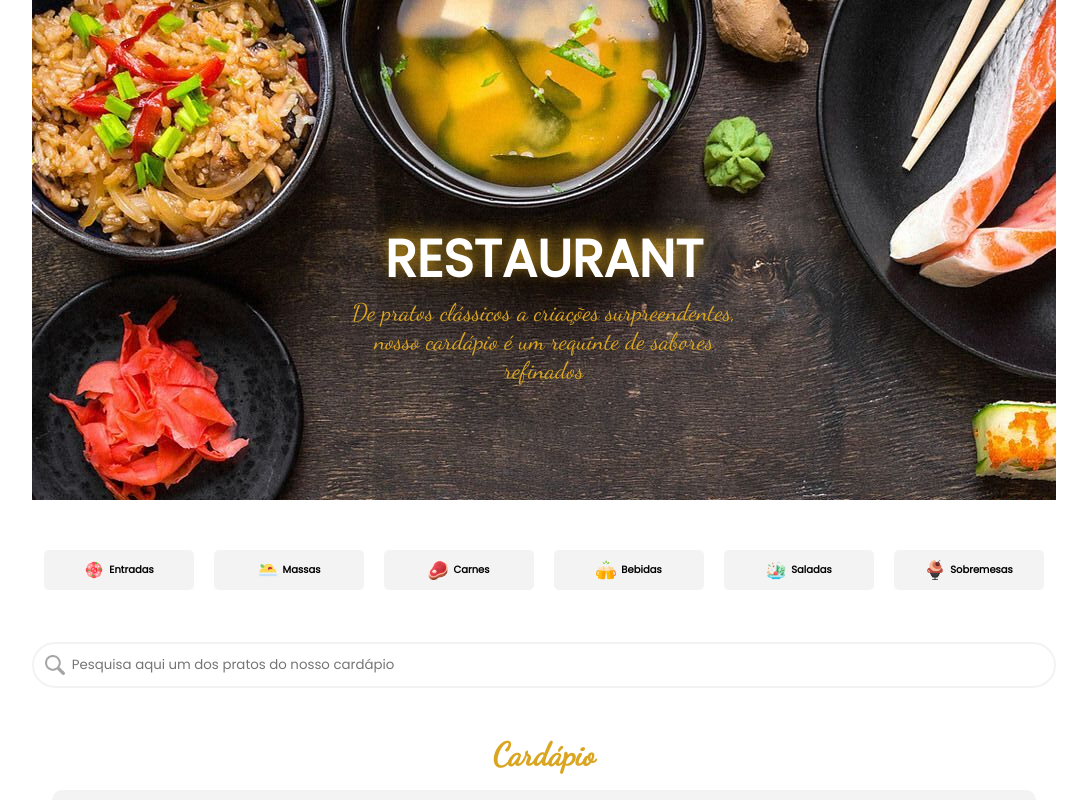
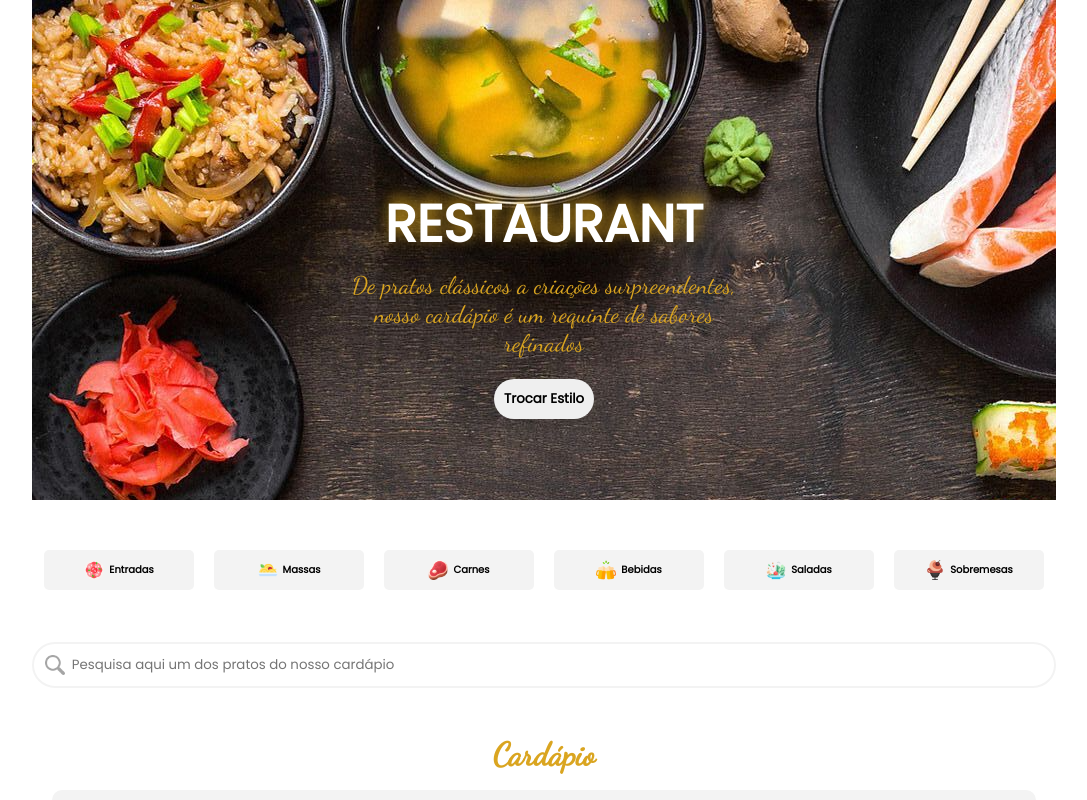
Before and after one commit to Marcos-Monte/next-restaurant, a Next.js app: page / in a window 1280 px wide. Shown: the top 800 px of the page, without its empty margins (96-1183 px from the left). Built offline with nearby package versions, Linux system fonts and the light colour scheme.

Commit message:
Implementação de 'DarkMode' na aplicação. Atribuição dos estilos via 'botão' criado no componente 'Banner'

```diff
--- a/src/Componentes/Banner/index.js
+++ b/src/Componentes/Banner/index.js
@@ -1,6 +1,6 @@
 import style from './style.module.css';
 
-const Banner = () => {
+const Banner = (props) => {
     return (
         <section className={`${style.container} limitar-tela`}>
 
@@ -11,6 +11,8 @@ const Banner = () => {
                     De pratos clássicos a criações surpreendentes, nosso cardápio é um requinte de sabores refinados
                 </p>
 
+                <button className={style.botao_estilo} onClick={props.funcao}>Trocar Estilo</button>
+
             </div>
 
 
--- a/src/Componentes/Banner/style.module.css
+++ b/src/Componentes/Banner/style.module.css
@@ -12,6 +12,7 @@
     align-items: center;
     flex-direction: column;
     text-align: center;
+    gap: .5em
 }
 
 .titulo {
@@ -30,6 +31,20 @@
     width: 40%
 }
 
+.botao_estilo {
+    margin-top: 1em;
+    padding: 10px;
+    border-radius: 25px;
+    border: none;
+    font-weight: bold;
+}
+
+/* Hover */
+.botao_estilo:hover {
+    background-color: var(--destaque);
+    color: var(--branco)
+}
+
 /* Medias */
 
 @media screen and (max-width: 650px) {
--- a/src/pages/index.js
+++ b/src/pages/index.js
@@ -1,19 +1,29 @@
-import styles from "@/styles/Home.module.css";
+import style from "@/styles/Home.module.css";
 import { Inter } from "next/font/google";
 import Head from "next/head";
 
-// import Card from "@/Componentes/Card";
-// import { produtos } from "@/Data/data-produtos";
 import Banner from "@/Componentes/Banner";
 import Cardapio from "@/Componentes/Cardapio";
+
+import { useState } from 'react';
 
 const inter = Inter({ subsets: ["latin"] });
 
 export default function Home() {
+
+  const lightMode = 'light';
+  const darkMode = 'dark'
+
+  const [estilo, setEstilo] = useState(false);
+
+  function handleMudarEstilo() {
+    setEstilo(!estilo)
+  }
+
   return (
     <>
       <Head>
-        <title>Create Next App</title>
+        <title>Restaurant</title>
         <meta name="description" content="Generated by create next app" />
         <meta name="viewport" content="width=device-width, initial-scale=1" />
         <link rel="preconnect" href="https://fonts.googleapis.com" />
@@ -21,13 +31,17 @@ export default function Home() {
         <link href="https://fonts.googleapis.com/css2?family=Dancing+Script&family=Poppins&display=swap" rel="stylesheet" />
         <link rel="icon" href="/favicon.ico" />
       </Head>
-      <main className={`${styles.main} ${inter.className}`}>
 
-        <Banner />
+      <main className={`${style.main} ${inter.className} ${style[estilo ? darkMode : lightMode]}`}>
+
+        <Banner
+          funcao={handleMudarEstilo}
+        />
 
         <Cardapio />
 
       </main>
+
     </>
   );
 }
--- a/src/styles/Home.module.css
+++ b/src/styles/Home.module.css
@@ -0,0 +1,15 @@
+.light {
+    --destaque: #daa520;
+    --branco: #fff;
+    --cinza: #f3f3f3;
+    --preto: #000000;
+    --fundo: #fff;
+}
+
+.dark {
+    --destaque: #daa520;
+    --branco: #fff;
+    --cinza: #f3f3f3;
+    --preto: #000000;
+    --fundo: #252525;
+}
--- a/src/styles/globals.css
+++ b/src/styles/globals.css
@@ -8,10 +8,6 @@
 :root {
   --fonte-dancing: "Dancing Script", cursive;
   --fonte-poppins: 'Poppins', sans-serif;
-  --destaque: #daa520;
-  --branco: #fff;
-  --cinza: #f3f3f3;
-  --preto: #000000;
 }
 
 .limitar-tela {
@@ -21,4 +17,13 @@
 
 main {
   min-width: 280px;
+  background-color: var(--fundo);
 }
+
+/* Teste */
+
+/* @media (prefers-color-scheme: dark) {
+  html {
+    color-scheme: dark;
+  }
+} */
```
